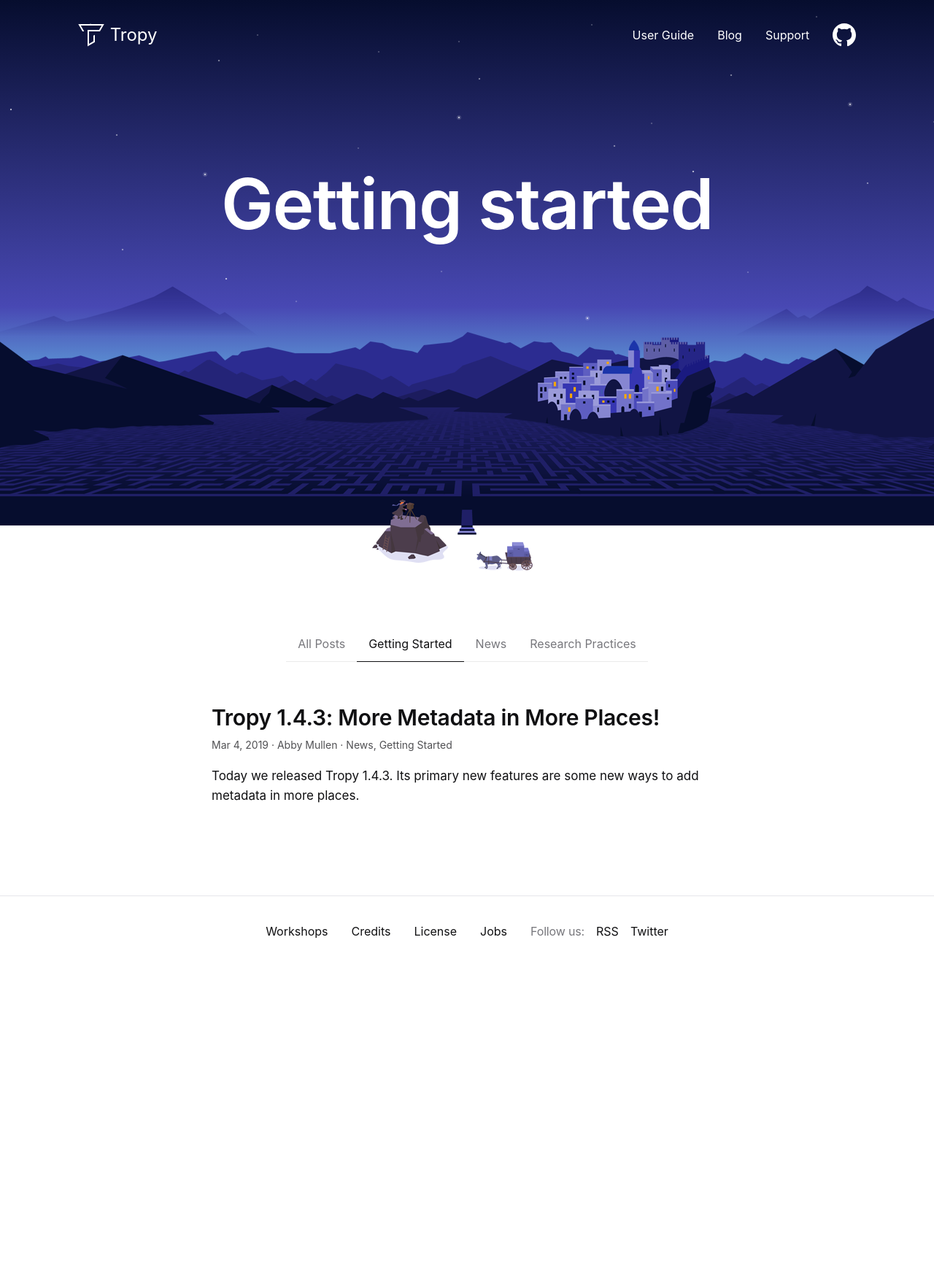
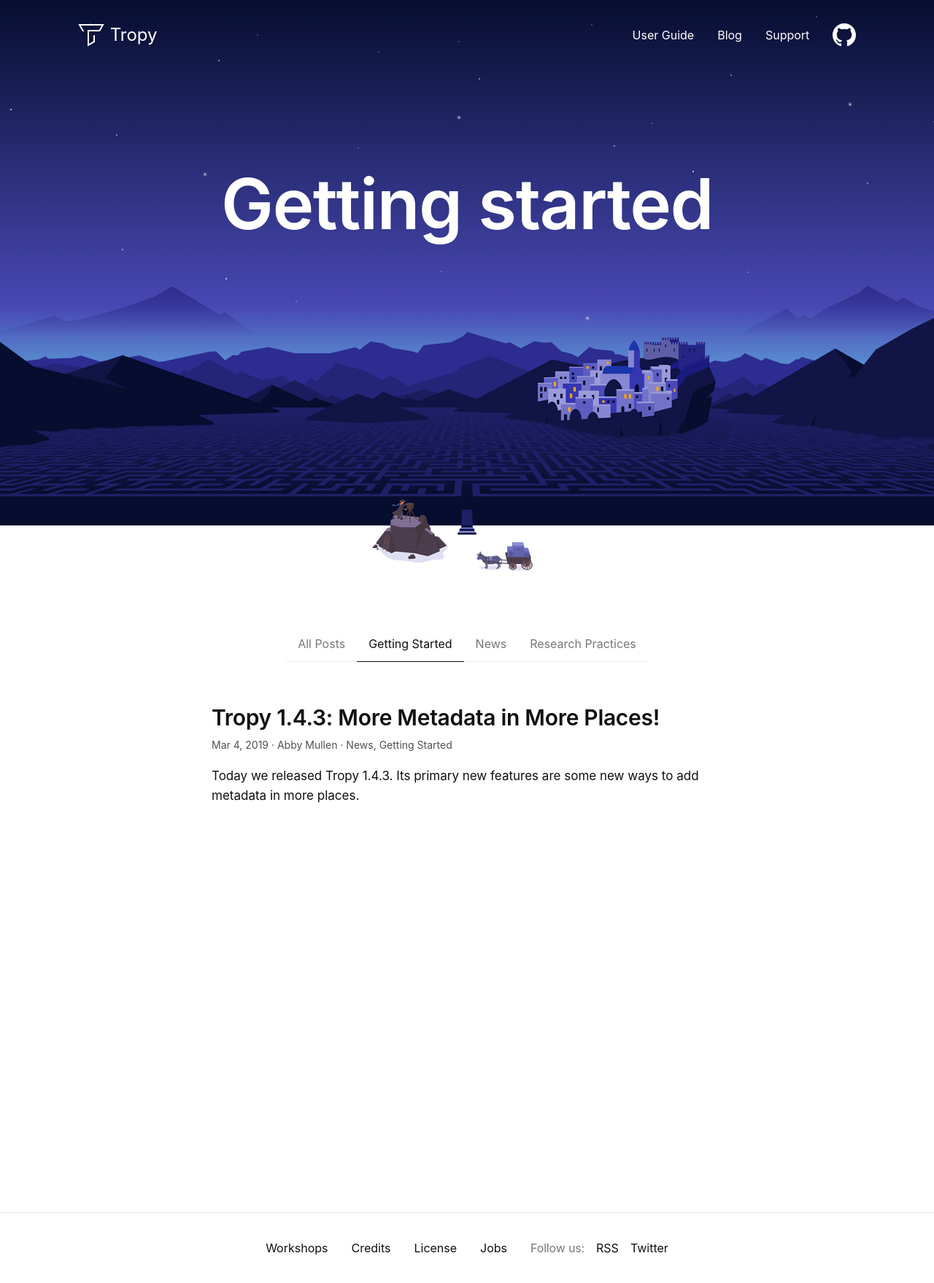
Before and after one commit to tropy/tropy.github.io, a Jekyll site: the page built from blog/category/getting-started.markdown, in a window 1280 px wide. Shown: the whole page at 73% size. Built offline with Jekyll 4.4.1, drawn with Linux system fonts in a browser that asks for light colours; before the commit the page ends 1324 px from its top, so only the background shows below that.

Commit message:
Keep blog nav stable, ensure that the fragment-loading class is removed.

```diff
--- a/assets/stylesheets/blog/_base.scss
+++ b/assets/stylesheets/blog/_base.scss
@@ -3,15 +3,6 @@
 //
 
 .blog {
-  .posts,
-  .post {
-    .container-fluid {
-      @media (min-width: $sm) {
-        max-width: $blog-max-width;
-      }
-    }
-  }
-
   &.blog-home,
   &.blog-category {
     main {
@@ -22,4 +13,25 @@
       }
     }
   }
+
+  .posts,
+  .post {
+    .container-fluid {
+      @media (min-width: $sm) {
+        max-width: $blog-max-width;
+      }
+    }
+  }
+
+  // Keep nav stable, ensure that the fragment-loading class is removed
+  .posts {
+    $footer-height-phone: 101px;
+    $footer-height: 97px;
+
+    min-height: calc(100vh - #{$footer-height-phone} - #{$section-spacing-y-phone - 35px});
+
+    @media (min-width: $sm) {
+      min-height: calc(100vh - #{$footer-height} - #{$section-spacing-y - 33px});
+    }
+  }
 }
```
